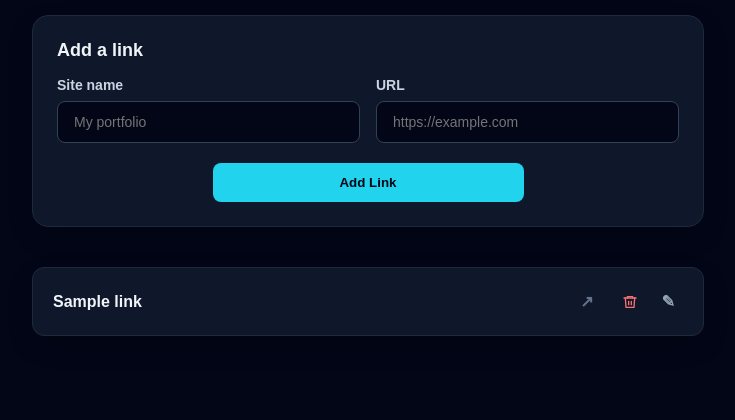
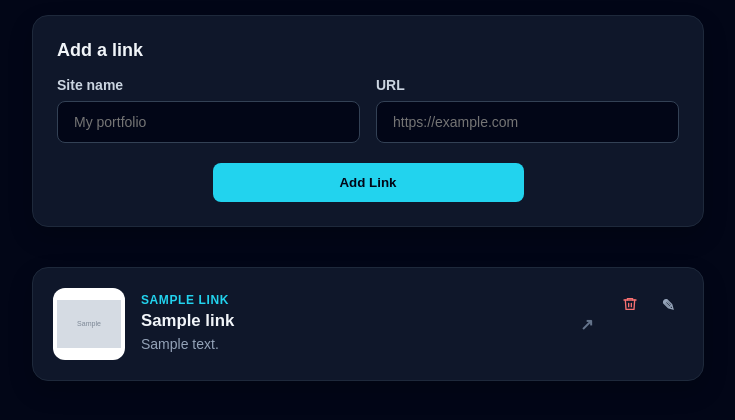
Before and after one commit to beeyen/my-linkin-bio, a Flask app: template templates/index.html in a window 1280 px wide. Shown: the part 257-677 px from the top of the page, without its empty margins (272-1007 px from the left). Run offline with Flask 3, Linux system fonts and the light colour scheme; the template is opened without the code that fills it: most values are stand-ins (such as "Sample title", 1, 10 or a date in 2020); grey boxes marked "Sample" are stand-in pictures.

Commit message:
update the card to rich card layout

```diff
--- a/app.py
+++ b/app.py
@@ -1,11 +1,9 @@
+import requests
+from bs4 import BeautifulSoup
 from flask import Flask, redirect, render_template, request, url_for
 
 app = Flask(__name__, static_folder="statics")
-links = [
-    {"name": "LinkedIn", "url": "https://www.linkedin.com/"},
-    {"name": "GitHub", "url": "https://github.com/"},
-    {"name": "AT&T", "url": "https://www.att.com/"},
-]
+links = []
 
 
 @app.route("/")
@@ -14,11 +12,34 @@ def home():
     return render_template("index.html", links=sorted_links)
 
 
+def fetch_link_metadata(url):
+    """Fetch Open Graph metadata and use fallbacks when it is unavailable."""
+    metadata = {
+        "title": "Not Available",
+        "description": "Not Available",
+        "image_url": "Not Available",
+    }
+    try:
+        response = requests.get(url, headers={"User-Agent": "Mozilla/5.0"}, timeout=5)
+        response.raise_for_status()
+        soup = BeautifulSoup(response.text, "html.parser")
+    except requests.RequestException:
+        return metadata
+
+    for field, property_name in (("title", "og:title"), ("description", "og:description"), ("image_url", "og:image")):
+        tag = soup.find("meta", property=property_name)
+        content = tag.get("content", "").strip() if tag else ""
+        metadata[field] = content or "Not Available"
+    return metadata
+
+
 @app.post("/add")
 def add_link():
+    link_url = request.form["url"]
     links.append({
         "name": request.form["name"],
-        "url": request.form["url"],
+        "url": link_url,
+        **fetch_link_metadata(link_url),
     })
     return redirect(url_for("home"))
 
@@ -40,6 +61,7 @@ def edit_link():
         if link["url"] == original_url:
             link["name"] = request.form["name"]
             link["url"] = request.form["url"]
+            link.update(fetch_link_metadata(link["url"]))
             break
     return redirect(url_for("home"))
 
--- a/statics/styles.css
+++ b/statics/styles.css
@@ -149,10 +149,10 @@ button:hover {
 
 .link-card {
   display: flex;
-  align-items: center;
+  align-items: flex-start;
   justify-content: space-between;
-  border-radius: 0.75rem;
-  padding: 1rem 1.25rem;
+  border-radius: 1rem;
+  padding: 1.25rem;
   color: #f1f5f9;
   font-weight: 600;
   text-decoration: none;
@@ -163,9 +163,51 @@ button:hover {
   display: flex;
   flex: 1;
   align-items: center;
-  justify-content: space-between;
   color: #f1f5f9;
   text-decoration: none;
+}
+
+.link-image {
+  width: 4.5rem;
+  height: 4.5rem;
+  flex: 0 0 4.5rem;
+  margin-right: 1rem;
+  border-radius: 0.75rem;
+  background: #ffffff;
+  object-fit: contain;
+  padding: 0.25rem;
+}
+
+.fallback-image {
+  display: grid;
+  place-items: center;
+  color: #94a3b8;
+  font-weight: 700;
+}
+
+.link-copy {
+  display: grid;
+  flex: 1;
+  gap: 0.25rem;
+}
+
+.link-copy strong {
+  font-size: 1.05rem;
+}
+
+.link-copy .site-name {
+  color: #22d3ee;
+  font-size: 0.75rem;
+  font-weight: 700;
+  letter-spacing: 0.05em;
+  text-transform: uppercase;
+}
+
+.link-copy .description {
+  color: #94a3b8;
+  font-size: 0.875rem;
+  font-weight: 400;
+  line-height: 1.4;
 }
 
 .link-card:hover {
--- a/templates/index.html
+++ b/templates/index.html
@@ -38,7 +38,16 @@
           <li>
             <div class="link-card">
               <a class="link-title" href="{{ link.url }}" target="_blank" rel="noopener noreferrer">
-              <span>{{ link.name }}</span>
+                {% if link.image_url != 'Not Available' %}
+                  <img class="link-image" src="{{ link.image_url }}" alt="" />
+                {% else %}
+                  <img class="link-image" src="{{ url_for('static', filename='default-link.svg') }}" alt="" />
+                {% endif %}
+                <span class="link-copy">
+                  <small class="site-name">{{ link.name }}</small>
+                  <strong>{{ link.title }}</strong>
+                  <span class="description">{{ link.description }}</span>
+                </span>
                 <span class="external-icon">↗</span>
               </a>
               <form action="{{ url_for('delete_link') }}" method="post">
```
Also changed, not shown: statics/default-link.svg (added).
